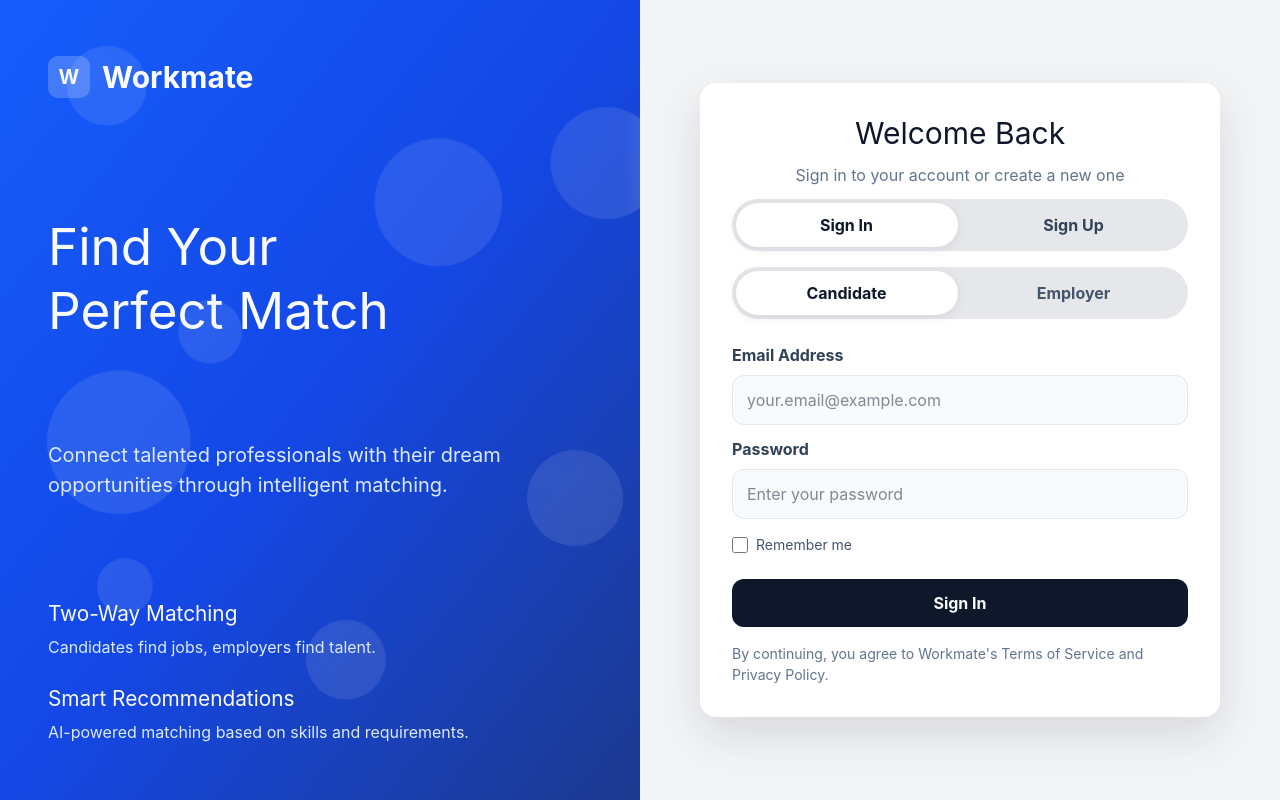
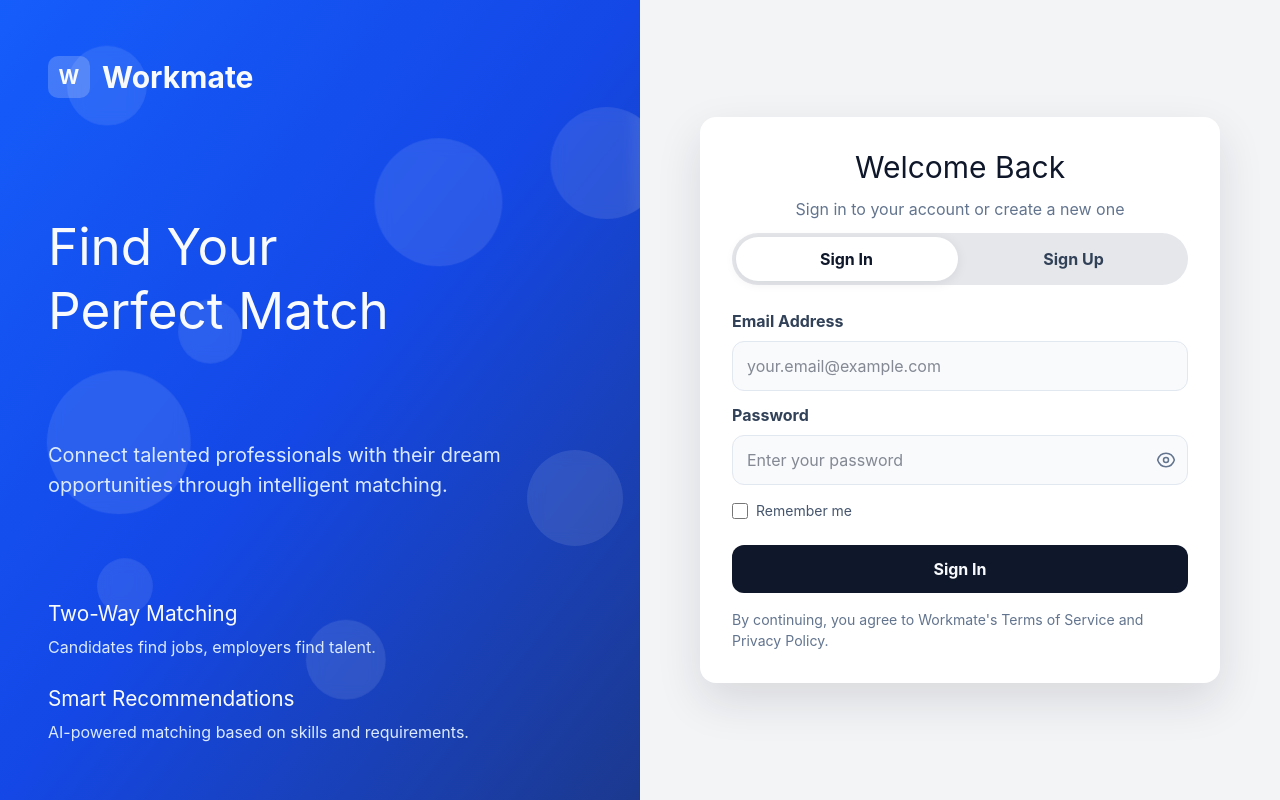
Before and after one commit to mhuy07092004/Workmate, a React (Vite) app: page /login in a window 1280 px wide. Built offline with nearby package versions, Linux system fonts and the light colour scheme.

Commit message:
remove candidates and employer for login site

```diff
--- a/src/pages/login.jsx
+++ b/src/pages/login.jsx
@@ -2,7 +2,7 @@
  * login.jsx — Landing page (sign-in / sign-up)
  *
  * TODO (backend integration):
- *   - Replace SIGN_IN_USERS with a real POST /api/auth/login call
+ *   - Replace MOCK_USERS with a real POST /api/auth/login call
  *   - Replace the sign-up success stub with a POST /api/auth/register call
  *   - Store the returned JWT / session token (e.g. in Context or localStorage)
  */
@@ -12,12 +12,16 @@ import userData from '../data/user.json'
 import { setCurrentUserEmail, setCurrentUserRole } from '../services/userService.js'
 
 /**
- * Demo credentials loaded from user.json
+ * Mock users loaded from user.json.
+ *
+ * BACKEND DEV NOTE:
+ * - Sign-in now checks email + password only.
+ * - Role is inferred from the matched user record and persisted for role-based redirect/UI.
+ * - Current role values in mock data are expected to be "candidate" | "employer".
+ * - Replace this local lookup with POST /api/auth/login and use the returned user.role.
  * REMOVE THIS before going to production
  */
-const SIGN_IN_USERS = Object.fromEntries(
-  userData.users.map(u => [u.role, { email: u.email, password: u.password }])
-)
+const MOCK_USERS = userData.users
 
 /** Human-readable labels for each role, used in success/error messages. */
 const ROLE_LABELS = {
@@ -53,6 +57,7 @@ function Login() {
     email: '',
     password: '',
   })
+  const [showSignInPassword, setShowSignInPassword] = useState(false)
 
   /** Controlled fields for the sign-up form */
   const [signUpForm, setSignUpForm] = useState({
@@ -98,25 +103,27 @@ function Login() {
     event.preventDefault()
     resetMessages()
 
-    if (!signInForm.email || !signInForm.password || !selectedRole) {
-      setError('Email, password, and role are required for sign in.')
+    if (!signInForm.email || !signInForm.password) {
+      setError('Email and password are required for sign in.')
       return
     }
 
-    const roleKey = normalizeRole(selectedRole)
-    const user = SIGN_IN_USERS[roleKey]
+    const normalizedEmail = signInForm.email.trim().toLowerCase()
+    const matchedUser = MOCK_USERS.find(
+      (user) =>
+        user.email.trim().toLowerCase() === normalizedEmail &&
+        user.password === signInForm.password
+    )
 
-    const isValidUser =
-      signInForm.email.trim().toLowerCase() === user.email &&
-      signInForm.password === user.password
-
-    if (!isValidUser) {
-      setError('Invalid sign in credentials for the selected role.')
+    if (!matchedUser) {
+      setError('Invalid sign in credentials.')
       return
     }
 
+    const roleKey = normalizeRole(matchedUser.role)
+
     localStorage.setItem('workmate_signed_in', 'true')
-    setCurrentUserEmail(user.email)
+    setCurrentUserEmail(matchedUser.email)
     setCurrentUserRole(roleKey)
     navigate('/dashboard', { replace: true })
   }
@@ -233,6 +240,8 @@ function Login() {
             </button>
           </div>
 
+          {activeTab === 'signup' ? (
+            <>
               <p className="mt-4 mb-2.5 text-slate-700 font-bold"></p>
               <div
                 className="rounded-full bg-gray-200 p-1 grid grid-cols-2 gap-1.5 relative"
@@ -265,6 +274,8 @@ function Login() {
                   Employer
                 </button>
               </div>
+            </>
+          ) : null}
 
           {/* Conditionally render sign-in or sign-up form based on active tab */}
           {activeTab === 'signin' ? (
@@ -282,16 +293,45 @@ function Login() {
               />
 
               <label htmlFor="signin-password" className="mt-1 text-slate-700 font-bold">Password</label>
+              <div className="relative">
                 <input
                   id="signin-password"
-                type="password"
+                  type={showSignInPassword ? 'text' : 'password'}
                   placeholder="Enter your password"
                   value={signInForm.password}
                   onChange={(event) =>
                     setSignInForm((prev) => ({ ...prev, password: event.target.value }))
                   }
-                className="w-full border border-slate-200 bg-slate-50 rounded-xl py-3 px-3.5 text-slate-900 focus:outline-[2px] focus:outline-blue-200 focus:border-blue-600"
+                  className="w-full border border-slate-200 bg-slate-50 rounded-xl py-3 pl-3.5 pr-11 text-slate-900 focus:outline-[2px] focus:outline-blue-200 focus:border-blue-600"
                 />
+                <button
+                  type="button"
+                  onClick={() => setShowSignInPassword((prev) => !prev)}
+                  aria-label={showSignInPassword ? 'Hide password' : 'Show password'}
+                  className="absolute inset-y-0 right-0 px-3 text-slate-500 hover:text-slate-700"
+                >
+                  {showSignInPassword ? (
+                    <svg viewBox="0 0 24 24" className="h-5 w-5 fill-none stroke-current" aria-hidden="true">
+                      <path
+                        d="M3 3l18 18M10.6 10.6A2 2 0 0013.4 13.4M9.9 4.2A10.8 10.8 0 0112 4c4.8 0 8.5 3.1 10 8a11.6 11.6 0 01-3.1 4.9M6.1 6.1A11.7 11.7 0 002 12c1.5 4.9 5.2 8 10 8a10.7 10.7 0 004-.8"
+                        strokeWidth="1.8"
+                        strokeLinecap="round"
+                        strokeLinejoin="round"
+                      />
+                    </svg>
+                  ) : (
+                    <svg viewBox="0 0 24 24" className="h-5 w-5 fill-none stroke-current" aria-hidden="true">
+                      <path
+                        d="M2 12c1.5-4.9 5.2-8 10-8s8.5 3.1 10 8c-1.5 4.9-5.2 8-10 8s-8.5-3.1-10-8z"
+                        strokeWidth="1.8"
+                        strokeLinecap="round"
+                        strokeLinejoin="round"
+                      />
+                      <circle cx="12" cy="12" r="3" strokeWidth="1.8" />
+                    </svg>
+                  )}
+                </button>
+              </div>
 
               {/* TODO: Remember me functionality - implement persistence logic */}
               <div className="flex items-center gap-2 mt-2">
```
Lines whose indentation alone changed are shown as unchanged.
